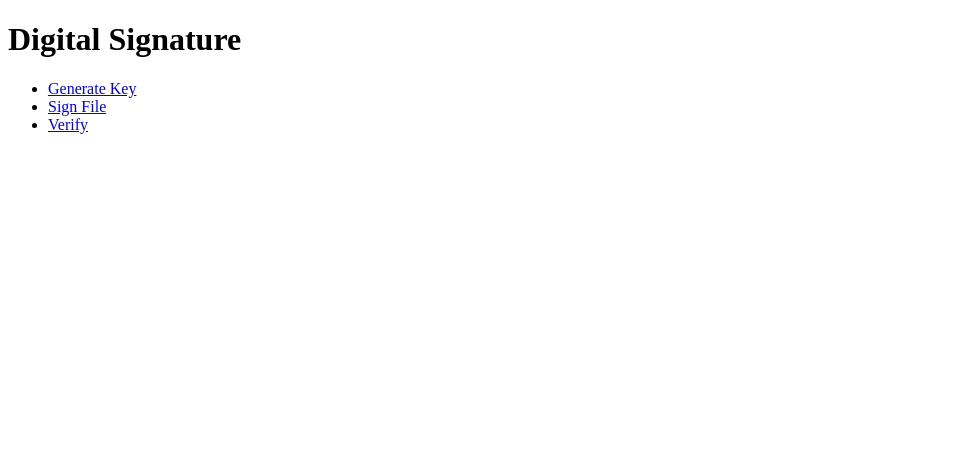
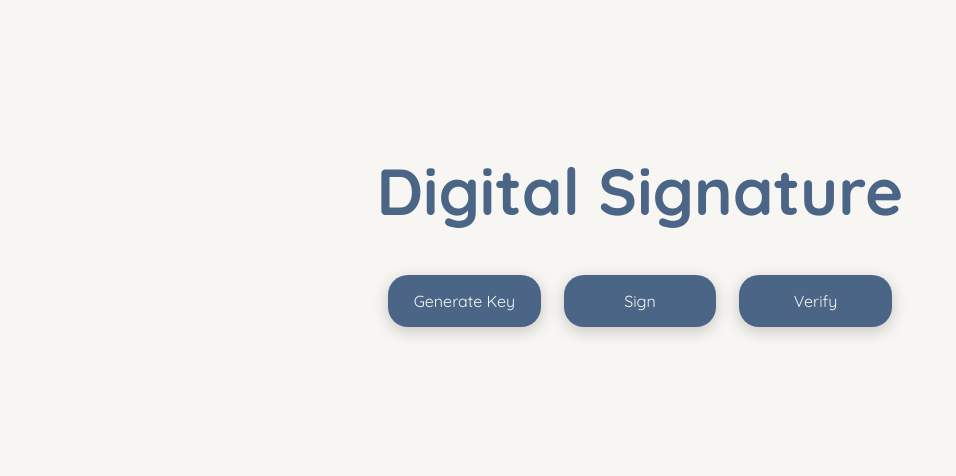
Before and after one commit to farishasim/digital-signature, a Flask app: page / in a window 1280 px wide. Shown: the top 476 px of the page, without its empty margins (0-956 px from the left). Run offline with Flask 2, Linux system fonts and the light colour scheme.

Commit message:
add styling

```diff
--- /dev/null
+++ b/static/css/main.css
@@ -0,0 +1,92 @@
+@import url('https://fonts.googleapis.com/css2?family=Quicksand:wght@400;700&display=swap');
+
+* {
+    box-sizing: border-box;
+ }
+
+body {
+    font-family: 'Quicksand', sans-serif;
+    margin: 0;
+    padding: 0;
+}
+
+h1 {
+    font-size: 65px;
+}
+
+nav li {
+    display: inline;
+    list-style-type: none;
+    margin-right: 20px;
+}
+
+li a {
+    text-decoration: none;
+    color: #F7F6F2;
+}
+
+main {
+    margin: 150px auto;
+    width: fit-content;
+}
+
+
+/* COLOR PALLETE */
+.navy {
+    background-color: #4B6587;
+}
+
+.grey {
+    background-color: #C8C6C6;
+}
+
+.white {
+    background-color: #F7F6F2;
+}
+
+.beige {
+    background-color: #F0E5CF;
+}
+
+.white-font {
+    color: #F7F6F2;
+}
+
+.beige-font {
+    color: #F0E5CF;
+}
+
+.navy-font {
+    color: #4B6587;
+}
+
+.grey-font {
+    color: #C8C6C6;
+}
+
+.card {
+    box-shadow: 0 4px 16px 0 rgba(0, 0, 0, 0.2);
+}
+
+.grid-container {
+    display: flex;
+    flex-direction: row;
+}
+
+.grid-item {
+    margin: 15px;
+    width: 29%;
+    text-align: center;
+}
+
+.button {
+    padding: 0px 20px;
+    margin: auto;
+    border-radius: 20px;
+}
+
+.button:hover {
+    filter: brightness(92%);
+    font-weight: bold;
+    cursor: pointer;
+}
--- a/templates/index.html
+++ b/templates/index.html
@@ -4,20 +4,29 @@
     <meta charset="UTF-8">
     <meta http-equiv="X-UA-Compatible" content="IE=edge">
     <meta name="viewport" content="width=device-width, initial-scale=1.0">
+    <link rel="stylesheet" href="{{ url_for('static', filename='css/main.css') }}">
     <title>Digital Signature</title>
 </head>
-<body>
-    <h1>Digital Signature</h1>
-    <nav>
-        <ul>
-            <li><a href="/genkey">Generate Key</a></li>
-            <li><a href="/sign">Sign File</a></li>
-            <li><a href="/verify">Verify</a></li>
-        </ul>
-    </nav>
-    <div id="main">
-        {% block main %}
-        {% endblock %}
-    </div>
+<body class="white">
+    <main class="navy-font">
+        <div class="">
+            <h1>Digital Signature</h1>
+        </div>
+        <nav class="grid-container white-font">
+            <div class="card navy grid-item button" onclick="location.href='/genkey'">
+                <p>Generate Key</p>
+            </div>
+            <div class="card navy grid-item button" onclick="location.href='/sign'">
+                <p>Sign</p>
+            </div>
+            <div class="card navy grid-item button" onclick="location.href='/verify'">
+                <p>Verify</p>
+            </div>
+        </nav>
+        <article id="main">
+            {% block main %}
+            {% endblock %}
+        </article>
+    </main>
 </body>
 </html>
```
